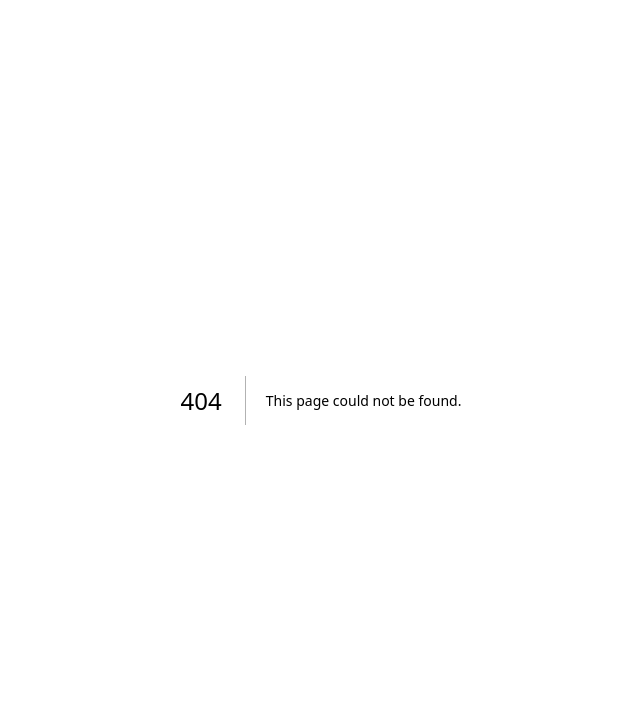
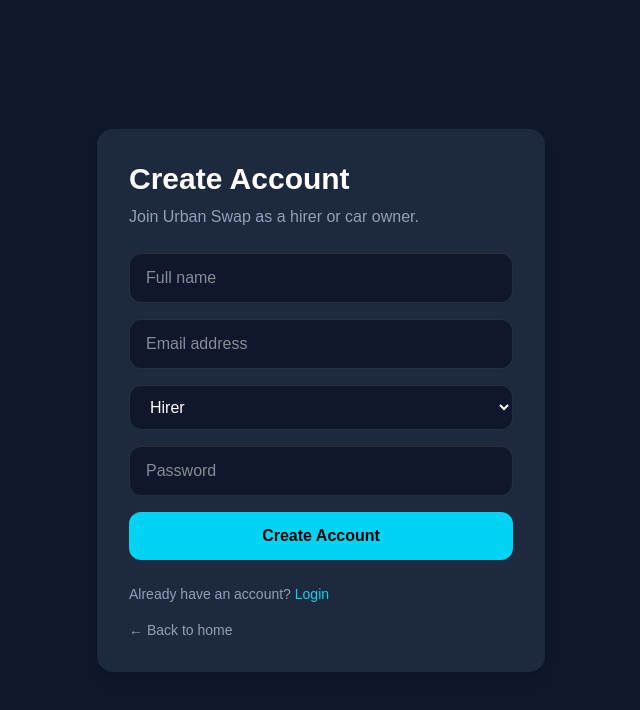
Before and after one commit to JobMunyoki/urban-swap-lite, a Next.js app: page /signup in a window 1280 px wide. Before the commit this address had no page. Shown: the top 710 px of the page, without its empty margins (319-959 px from the left). Built offline with nearby package versions, Linux system fonts and the light colour scheme.

Commit message:
Added login and signup pages

```diff
--- /dev/null
+++ b/app/login/page.tsx
@@ -0,0 +1,44 @@
+import Link from "next/link";
+
+export default function LoginPage() {
+  return (
+    <main className="min-h-screen bg-slate-900 text-white flex items-center justify-center p-6">
+      <div className="w-full max-w-md bg-slate-800 rounded-2xl p-8 shadow-lg">
+        <h1 className="text-3xl font-bold mb-2">Login</h1>
+        <p className="text-slate-400 mb-6">Access your Urban Swap account.</p>
+
+        <form className="space-y-4">
+          <input
+            type="email"
+            placeholder="Email address"
+            className="w-full px-4 py-3 rounded-xl bg-slate-900 border border-white/10 outline-none focus:border-cyan-400"
+          />
+
+          <input
+            type="password"
+            placeholder="Password"
+            className="w-full px-4 py-3 rounded-xl bg-slate-900 border border-white/10 outline-none focus:border-cyan-400"
+          />
+
+          <button
+            type="submit"
+            className="w-full py-3 rounded-xl bg-cyan-400 text-black font-semibold hover:scale-105 transition"
+          >
+            Login
+          </button>
+        </form>
+
+        <p className="text-slate-400 text-sm mt-6">
+          Don&apos;t have an account?{" "}
+          <Link href="/signup" className="text-cyan-400 hover:underline">
+            Sign up
+          </Link>
+        </p>
+
+        <Link href="/" className="block mt-4 text-sm text-slate-400 hover:text-cyan-400">
+          ← Back to home
+        </Link>
+      </div>
+    </main>
+  );
+}
--- /dev/null
+++ b/app/signup/page.tsx
@@ -0,0 +1,55 @@
+import Link from "next/link";
+
+export default function SignupPage() {
+  return (
+    <main className="min-h-screen bg-slate-900 text-white flex items-center justify-center p-6">
+      <div className="w-full max-w-md bg-slate-800 rounded-2xl p-8 shadow-lg">
+        <h1 className="text-3xl font-bold mb-2">Create Account</h1>
+        <p className="text-slate-400 mb-6">Join Urban Swap as a hirer or car owner.</p>
+
+        <form className="space-y-4">
+          <input
+            type="text"
+            placeholder="Full name"
+            className="w-full px-4 py-3 rounded-xl bg-slate-900 border border-white/10 outline-none focus:border-cyan-400"
+          />
+
+          <input
+            type="email"
+            placeholder="Email address"
+            className="w-full px-4 py-3 rounded-xl bg-slate-900 border border-white/10 outline-none focus:border-cyan-400"
+          />
+
+          <select className="w-full px-4 py-3 rounded-xl bg-slate-900 border border-white/10 outline-none focus:border-cyan-400">
+            <option>Hirer</option>
+            <option>Car Owner</option>
+          </select>
+
+          <input
+            type="password"
+            placeholder="Password"
+            className="w-full px-4 py-3 rounded-xl bg-slate-900 border border-white/10 outline-none focus:border-cyan-400"
+          />
+
+          <button
+            type="submit"
+            className="w-full py-3 rounded-xl bg-cyan-400 text-black font-semibold hover:scale-105 transition"
+          >
+            Create Account
+          </button>
+        </form>
+
+        <p className="text-slate-400 text-sm mt-6">
+          Already have an account?{" "}
+          <Link href="/login" className="text-cyan-400 hover:underline">
+            Login
+          </Link>
+        </p>
+
+        <Link href="/" className="block mt-4 text-sm text-slate-400 hover:text-cyan-400">
+          ← Back to home
+        </Link>
+      </div>
+    </main>
+  );
+}
```
